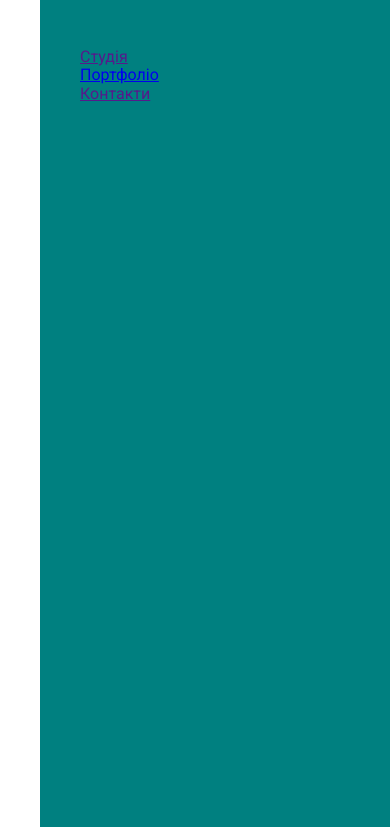
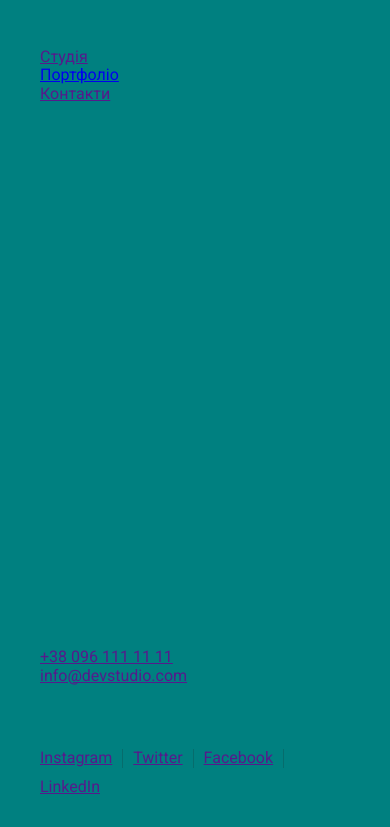
Before and after one commit to Bogorodichenko/goit-markup-hw-08, a plain HTML site: page index.html in a window 390 px wide. Shown: the top 827 px of the page. Drawn offline with nearby package versions, Linux system fonts and the light colour scheme.

Commit message:
Improve mobile menu

```diff
--- a/index.html
+++ b/index.html
@@ -72,6 +72,16 @@
                         <li class="menu__item"><a href="">Студія</a></li>
                         <li class="menu__item"><a href="./portfolio.html">Портфоліо</a></li>
                         <li class="menu__item"><a href="">Контакти</a></li>
+                    </ul>
+                    <ul class="menu-list">
+                        <li class="menu__item"><a href="">+38 096 111 11 11</a></li>
+                        <li class="menu__item"><a href="">info@devstudio.com</a></li>
+                    </ul>
+                    <ul class="menu-social menu-list">
+                        <li class="menu-social__item"><a href="" class="menu-social__link">Instagram</a></li>
+                        <li class="menu-social__item"><a href="" class="menu-social__link">Twitter</a></li>
+                        <li class="menu-social__item"><a href="" class="menu-social__link">Facebook</a></li>
+                        <li class="menu-social__item"><a href="" class="menu-social__link">LinkedIn</a></li>
                     </ul>
 
                 </div>
--- a/sass/components/_header.scss
+++ b/sass/components/_header.scss
@@ -32,51 +32,6 @@
     color: var(--accent-color);
 }
 
-// МОБІЛЬНЕ МЕНЬ
-.menu-button {
-    display: inline-flex;
-    align-items: center;
-    justify-content: center;
-    width: 40px;
-    height: 40px;
-    background-color: transparent;
-    border: none;
-    cursor: pointer;
-    fill: #000000;
-}
-
-.menu-overlay {
-    position: fixed;
-    top: 0;
-    left: 0;
-    z-index: 100;
-
-    width: 100%;
-    height: 100%;
-    background-color: #FFFFFF;
-}
-
-.menu-container{
-    display: flex;
-    flex-direction: column;
-    max-width: 350px;
-    height: 100%;
-    margin-left: auto;
-    padding-top: 48px;
-    padding-bottom: 48px;
-    padding-left: 40px;
-    padding-right: 40px;
-
-    background-color: teal;
-
-}
-
-.menu-list {
-    list-style: none;
-    text-decoration: none;
-    padding: 0;
-    margin: 0;
-}
 
 // КОНТАКТИ В ХЕДЕРІ
 .header-contacts {
--- /dev/null
+++ b/sass/components/_mobile-menu.scss
@@ -0,0 +1,73 @@
+//  МОБІЛЬНЕ МЕНЮ
+
+.menu-button {
+    display: inline-flex;
+    align-items: center;
+    justify-content: center;
+    width: 40px;
+    height: 40px;
+    background-color: transparent;
+    border: none;
+    cursor: pointer;
+    fill: #000000;
+}
+
+.menu-overlay {
+    position: fixed;
+    top: 0;
+    left: 0;
+    z-index: 100;
+
+    width: 100%;
+    height: 100%;
+    background-color: #FFFFFF;
+}
+
+.menu-container {
+    display: flex;
+    flex-direction: column;
+    max-width: 4000px;
+    height: 100%;
+    margin-left: auto;
+    padding-top: 48px;
+    padding-bottom: 48px;
+    padding-left: 40px;
+    padding-right: 40px;
+
+    background-color: teal;
+
+}
+
+.menu-list {
+    list-style: none;
+    text-decoration: none;
+    padding: 0;
+    margin: 0;
+}
+
+.menu-list:first-child {
+    margin-bottom: auto;
+}
+
+.menu-list:nth-child(2) {
+    margin-bottom: 64px;
+}
+
+.menu-social {
+    display: flex;
+    flex-wrap: wrap;
+    gap: 10px;
+}
+
+.menu-social__link {
+    display: flex;
+    gap: 10px;
+
+    .menu-social__item:not(:last-child) &::after {
+        content: "";
+        display: block;
+        width: 1px;
+
+        background-color: rgba(33, 33, 33, 0.2);
+    }
+}
--- a/sass/main.scss
+++ b/sass/main.scss
@@ -10,6 +10,7 @@
 @import "./components/container";
 @import "./components/section-title";
 @import "./components/header";
+@import "./components/mobile-menu";
 @import "./components/socialmedia-icons";
 @import "./components/navigation";
 @import "./components/hero";
```
Also changed, not shown: css/main.css, css/main.min.css, 2 other files.
